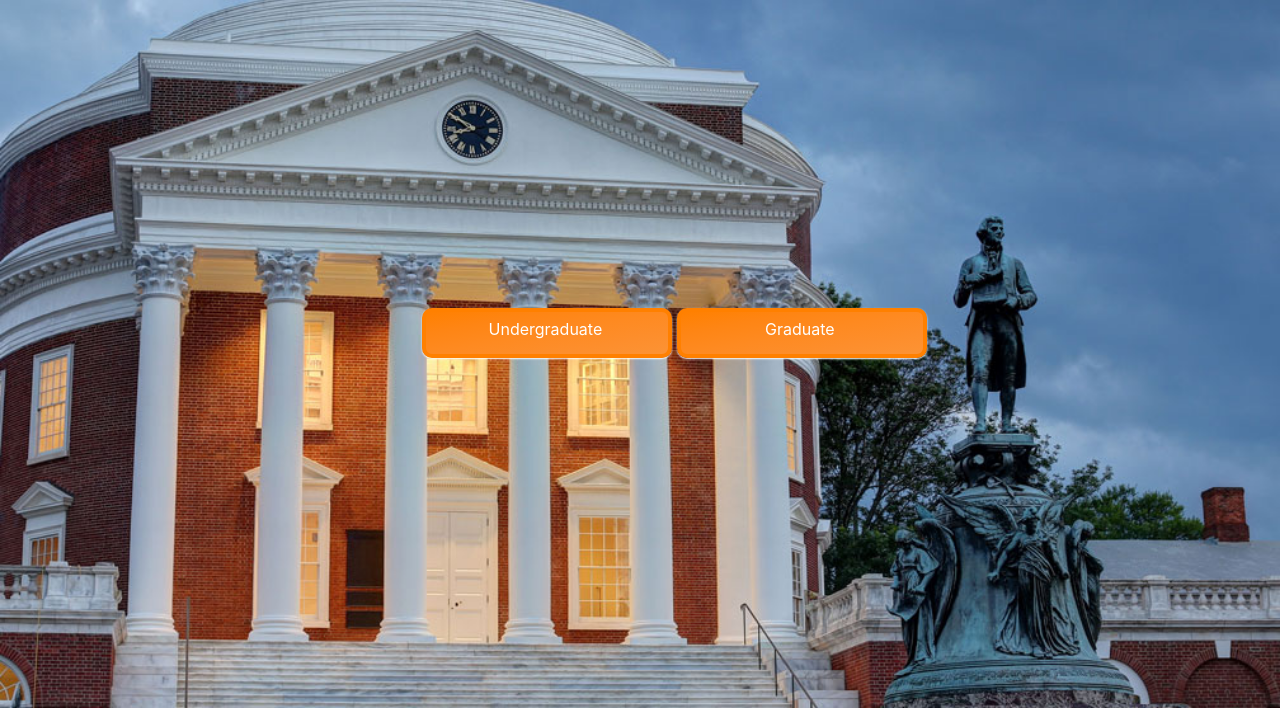
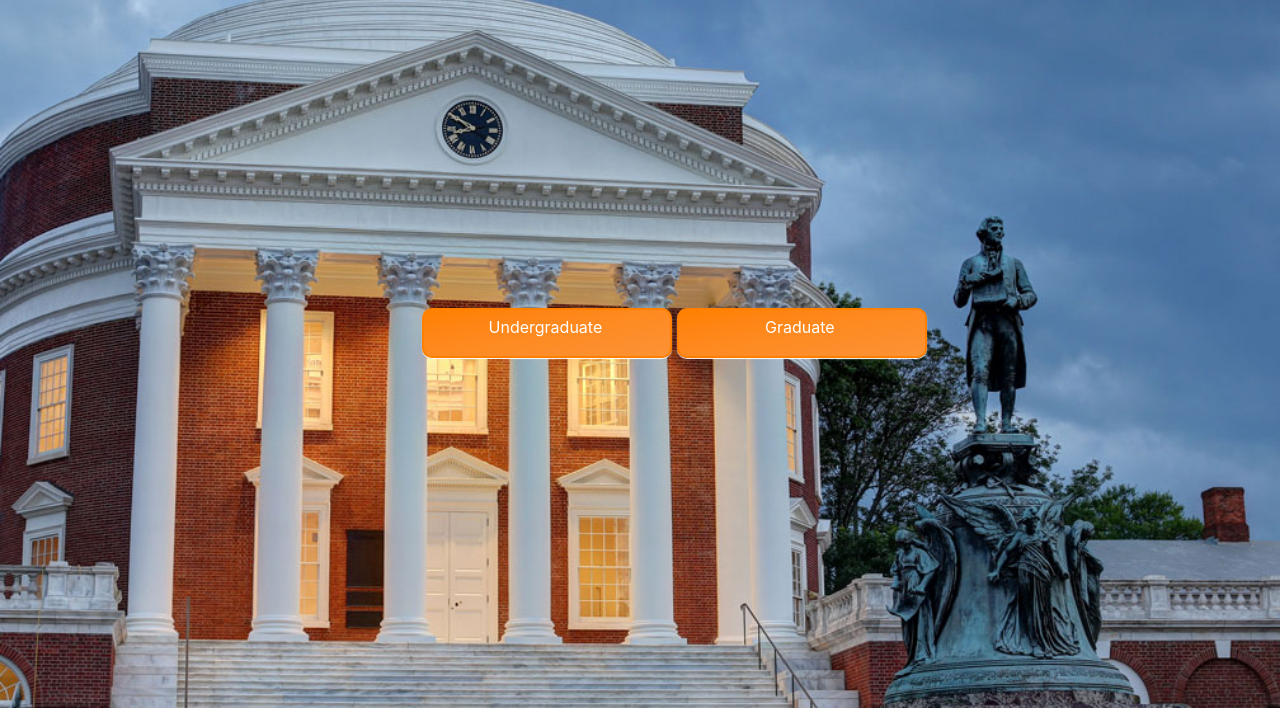
Before and after one commit to hyunsukr/KSEAatUVa, a website: page home.html in a window 1280 px wide. Shown: the part 92-800 px from the top of the page. Drawn offline with nearby package versions, Linux system fonts and the light colour scheme.

Commit message:
less bord

```diff
--- a/home.html
+++ b/home.html
@@ -86,10 +86,10 @@ section {
     padding: 0.3em 1em;
     text-decoration: none;
     color: #fff;
-    border: solid 4px #FF8000;
+    border: solid 2px #FF8000;
     background-image: linear-gradient(to right bottom, #ff8000, #fe8514, #fe8a21, #fd8e2c, #fc9335);;
     border-radius: 10px;
-    box-shadow:0 1px 2px #fff;
+    box-shadow:0 1px 1px #fff;
     transition: .4s;
     width:250px;
     height: 50px;
@@ -100,7 +100,7 @@ section {
 
 .square_btn:hover {
     background-image: linear-gradient(to right bottom, #000080, #060493, #0c0aa6, #1210b9, #1717cd);
-    border: solid 4px #000080;
+    border: solid 2px #000080;
     color: white;
 }
 
```
